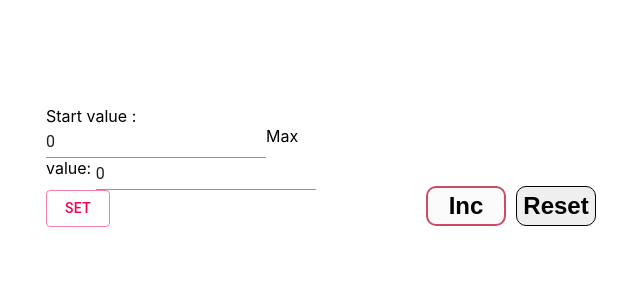
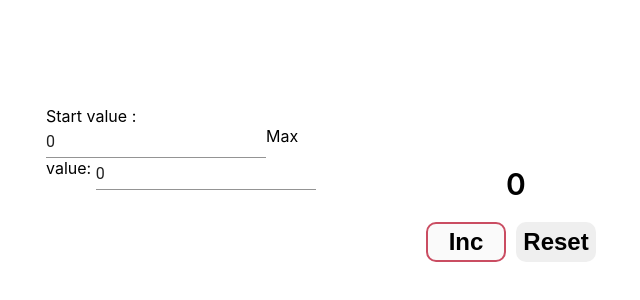
Before and after one commit to Tural-Mukhtarly/counter, a React (Create React App) app: page / in a window 1280 px wide. Shown: the part 94-394 px from the top of the page, without its empty margins (289-929 px from the left). Built offline with nearby package versions, Linux system fonts and the light colour scheme.

Commit message:
8.2 commit

```diff
--- a/package.json
+++ b/package.json
@@ -3,7 +3,7 @@
   "version": "0.1.0",
   "private": true,
   "dependencies": {
-    "@material-ui/core": "^4.11.3",
+    "@material-ui/core": "^4.11.4",
     "@testing-library/jest-dom": "^5.11.4",
     "@testing-library/react": "^11.1.0",
     "@testing-library/user-event": "^12.1.10",
@@ -12,6 +12,7 @@
     "@types/node": "^12.0.0",
     "@types/react-dom": "^17.0.0",
     "@types/react-redux": "^7.1.16",
+    "material-ui": "^0.20.2",
     "react": "^17.0.2",
     "react-dom": "^17.0.2",
     "react-redux": "^7.2.4",
--- a/src/components/SetComponent/SetComponent.tsx
+++ b/src/components/SetComponent/SetComponent.tsx
@@ -1,7 +1,6 @@
+import React, { ChangeEvent } from 'react'
 import { Button, TextField } from '@material-ui/core'
-import React, { ChangeEvent } from 'react'
 import classes from './SetComponent.module.css'
-
 
 type SetComponentType = {
     startState: number
@@ -25,7 +24,7 @@ function SetComponent(props: SetComponentType) {
                     </form>
                 </div>
                 <div>
-                    <Button variant="outlined" color="secondary" onClick={props.addState()}>set</Button>
+                    {/* <Button variant="outlined" color="secondary" onClick={props.addState()}>set</Button> */}
                 </div>
             </div>
         </div>
```
Also changed, not shown: 1 other file (tests, documents, lock files or other folders).
